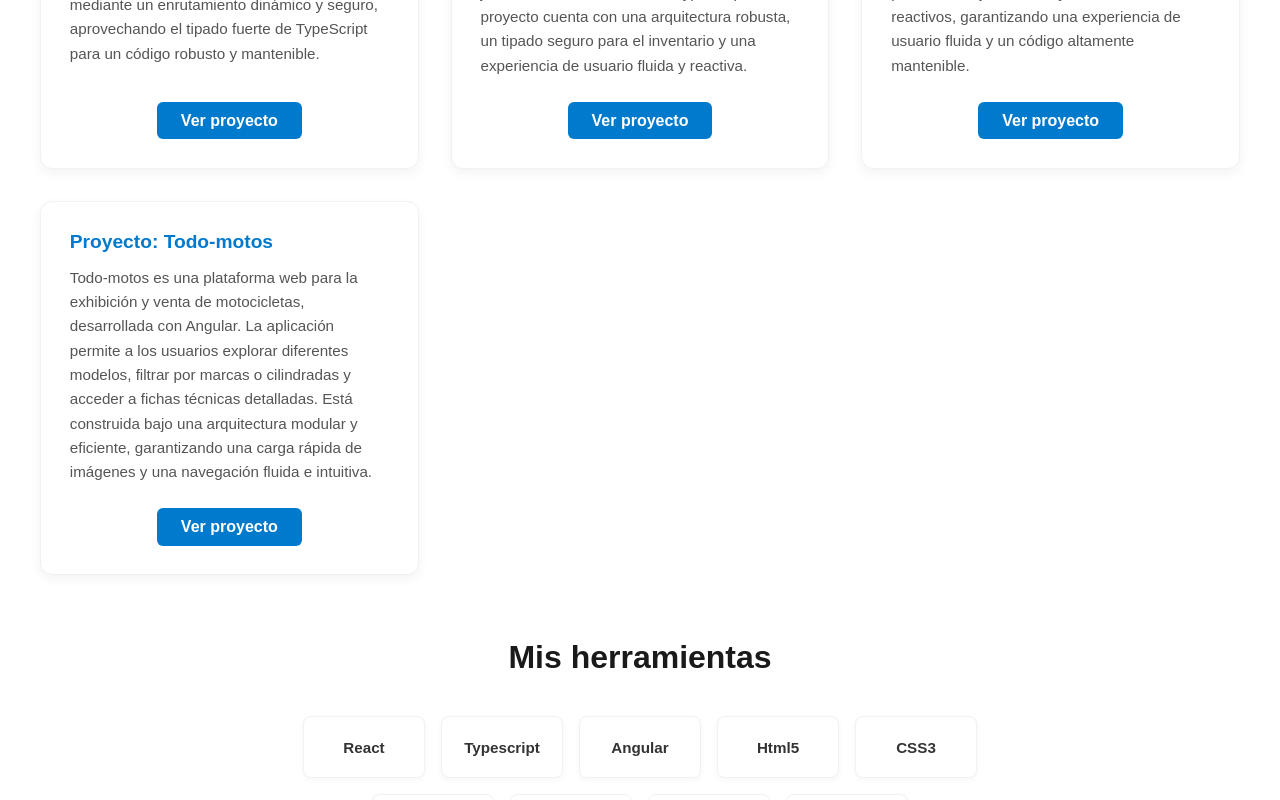
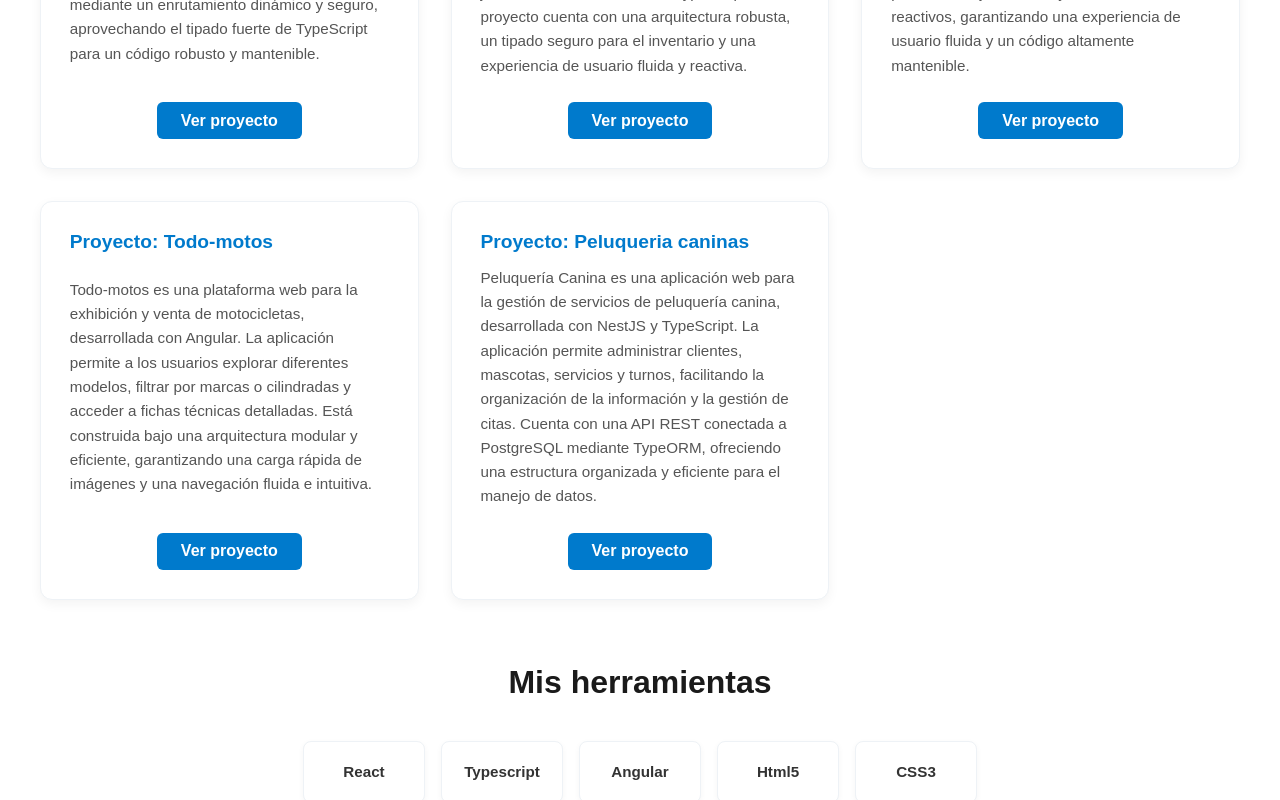
Before and after one commit to valdez-jose/mis-proyectos-frontend, a React (Vite) app: page / in a window 1280 px wide. Shown: the part 671-1471 px from the top of the page. Built offline with nearby package versions, Linux system fonts and the light colour scheme.

Commit message:
Agregamos peluqueria-caninas al portafolio

```diff
--- a/src/components/about/About.tsx
+++ b/src/components/about/About.tsx
@@ -39,7 +39,8 @@ function About() {
         <div className={styles.cardProyecto}>
           <h3>Proyecto: Bicicleteria</h3>
           <p>
-            Desarrollé Bicicletería, una solución web para la gestión de productos y servicios de ciclismo utilizando Angular. Implementé una estructura modular con rutas hijas, consumo de servicios para el manejo de datos y formularios reactivos, garantizando una experiencia de usuario fluida y un código altamente mantenible.
+            Desarrollé Bicicletería, una solución web para la gestión de productos y
+             servicios de ciclismo utilizando Angular. Implementé una estructura modular con rutas hijas, consumo de servicios para el manejo de datos y formularios reactivos, garantizando una experiencia de usuario fluida y un código altamente mantenible.
           </p>
           <div className={styles["contenedor-enlace"]}>
             <a href="https://bicicleteria-angular.vercel.app/" target="_blank" rel="noreferrer" className={styles["enlace-proyecto"]}>
@@ -60,6 +61,23 @@ function About() {
             </a>
           </div>
         </div>
+
+         {/* Proyecto: Peluqueria caninas */}
+        <div className={styles.cardProyecto}>
+          <h3>Proyecto: Peluqueria caninas</h3>
+          <p>
+            Peluquería Canina es una aplicación web para la gestión de servicios de peluquería canina,
+            desarrollada con NestJS y TypeScript. La aplicación permite administrar clientes, mascotas,
+            servicios y turnos, facilitando la organización de la información y la gestión de citas. Cuenta con una API REST conectada a PostgreSQL mediante TypeORM,
+            ofreciendo una estructura organizada y eficiente para el manejo de datos.
+          </p>
+          <div className={styles["contenedor-enlace"]}>
+            <a href="https://peluqueria-caninas.vercel.app/" target="_blank" rel="noreferrer" className={styles["enlace-proyecto"]}>
+              Ver proyecto
+            </a>
+          </div>
+        </div>
+
       </div>
 
       {/* Mis Herramientas */}
```
